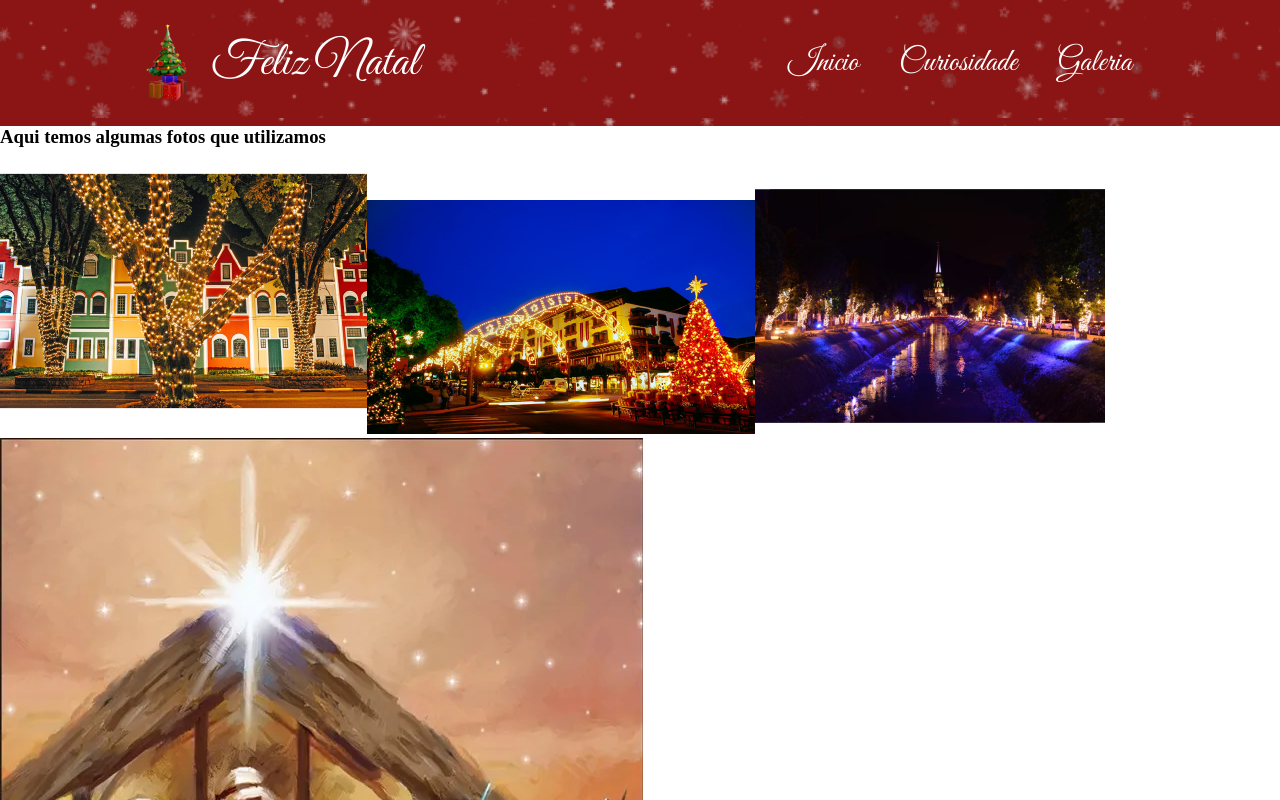
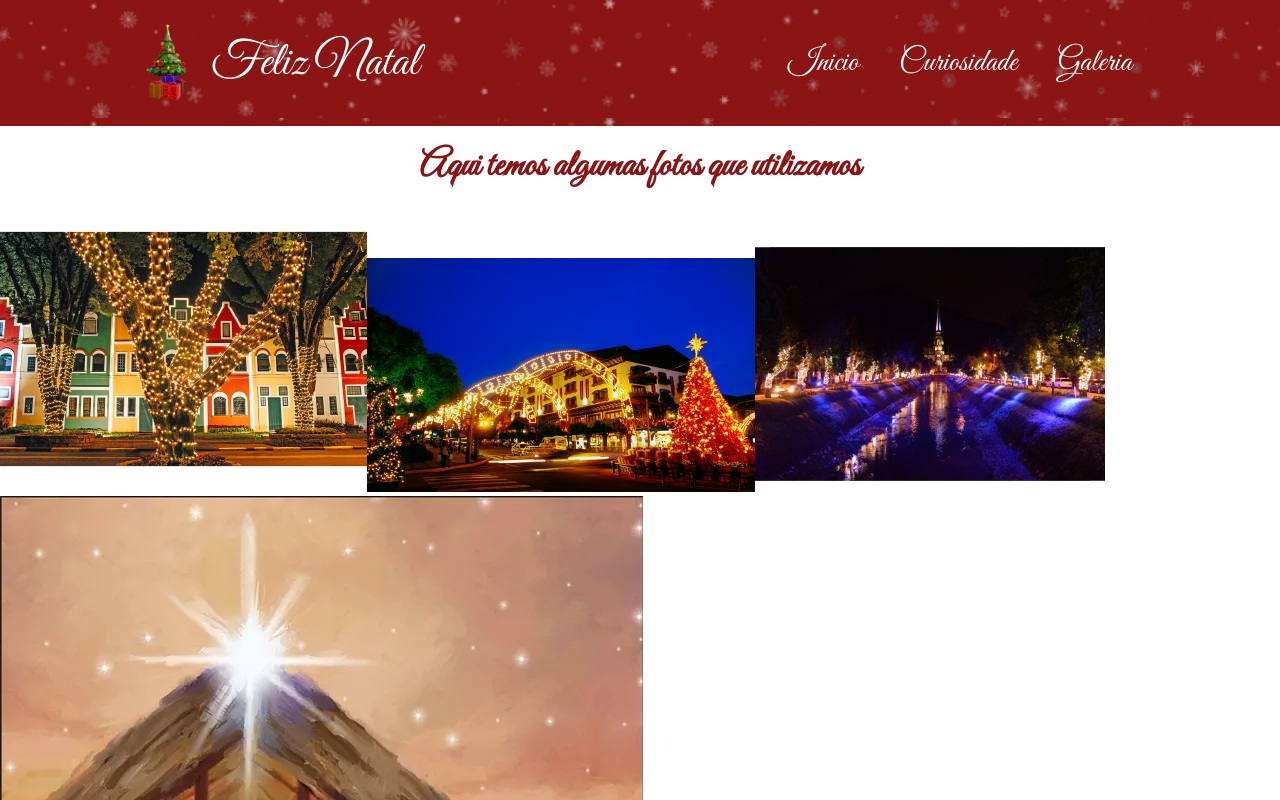
Before and after one commit to viannaingrid/desafio_natal, a React (Vite) app: page /Galeria in a window 1280 px wide. Shown: the top 800 px of the page. Built offline with nearby package versions, Linux system fonts and the light colour scheme; a web font is replaced by a local one.

Commit message:
:construction: config scss and jsx

```diff
--- a/src/Pages/Galeria/Galeria.jsx
+++ b/src/Pages/Galeria/Galeria.jsx
@@ -13,7 +13,7 @@ import s from './galeria.module.scss'
 export default function Galeria() {
     return (
         <main>
-            <section>
+            <section className={s.texto}>
                 <h1>Aqui temos algumas fotos que utilizamos</h1>
             </section>
             <section className={s.imgs}>
--- a/src/Pages/Galeria/galeria.module.scss
+++ b/src/Pages/Galeria/galeria.module.scss
@@ -0,0 +1,9 @@
+.texto {
+    display: flex;
+    justify-content: center;
+    align-items: center;
+    height: 10vh;
+    font-size: 2rem;
+    font-family: "Great Vibes", serif;
+    color: #8B1414;
+}
```
